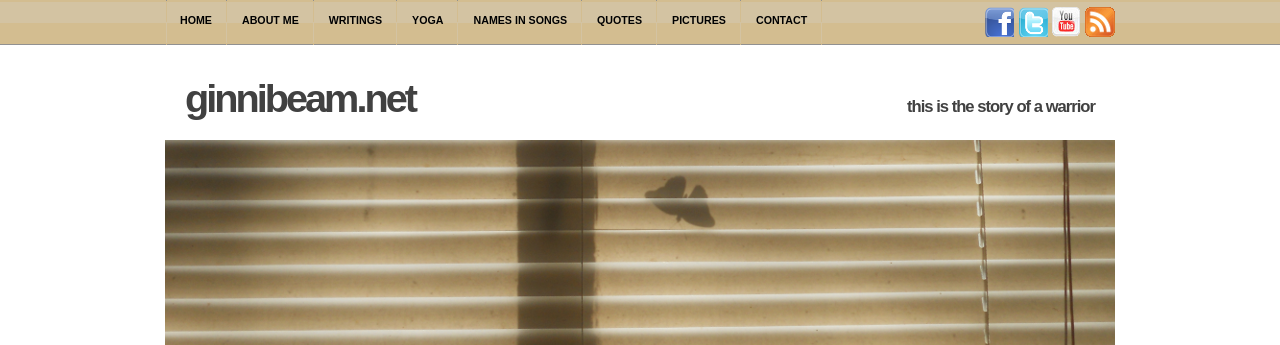
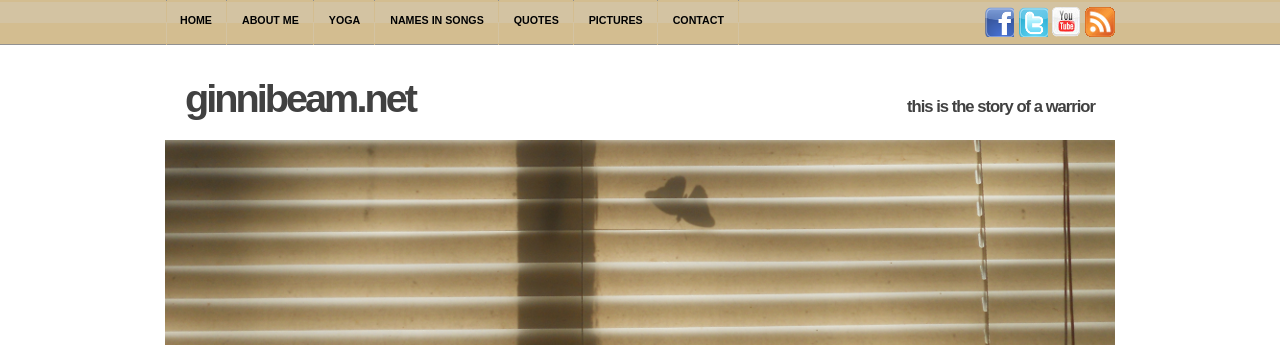
Before and after one commit to UTAlan/ginniBeam.net, a Django app: page / in a window 1280 px wide. Shown: the top 345 px of the page. Run offline with Django 3.2, Linux system fonts and the light colour scheme; data that the repository does not hold is empty; parts of the project's set-up code (start-up, migrations or seed data) failed here and were passed over; some libraries are stand-ins or nearby versions.

Commit message:
Fixed for Prod

```diff
--- a/gin/gin/settings.py
+++ b/gin/gin/settings.py
@@ -8,7 +8,7 @@
 # SECURITY WARNING: don't run with debug turned on in production!
 DEBUG = False
 TEMPLATE_DEBUG = True
-ALLOWED_HOSTS = ['ginnibeam.net']
+ALLOWED_HOSTS = ['.ginnibeam.net']
 
 # Application definition
 INSTALLED_APPS = (
--- a/gin/gin/urls.py
+++ b/gin/gin/urls.py
@@ -17,7 +17,7 @@
     (r'^aboutme/', include('aboutme.urls')),
     (r'^blog/', include('blog.urls')),
     (r'^bios/', include('bios.urls')),
-    (r'^writings/', include('writings.urls')),
+#    (r'^writings/', include('writings.urls')),
     (r'^lists/', include('lists.urls')),
 #    (r'^photos/', include('photos.urls')),
     (r'^pics/', include('pics.urls')),
--- a/gin/templates/base.html
+++ b/gin/templates/base.html
@@ -47,7 +47,7 @@
           <ul>
             <li><a href='/'>Home</a></li>
             <li><a href='/aboutme/'>About Me</a></li>
-            <li><a href='/writings/'>Writings</a></li>
+            <!-- <li><a href='/writings/'>Writings</a></li> -->
             <li><a href='/yoga/'>Yoga</a></li>
 			<li><a href='/lists/namesongs/'>Names in Songs</a></li>
             <li><a href='/quotes/'>Quotes</a></li>
```
Also changed, not shown: 1 other file.
